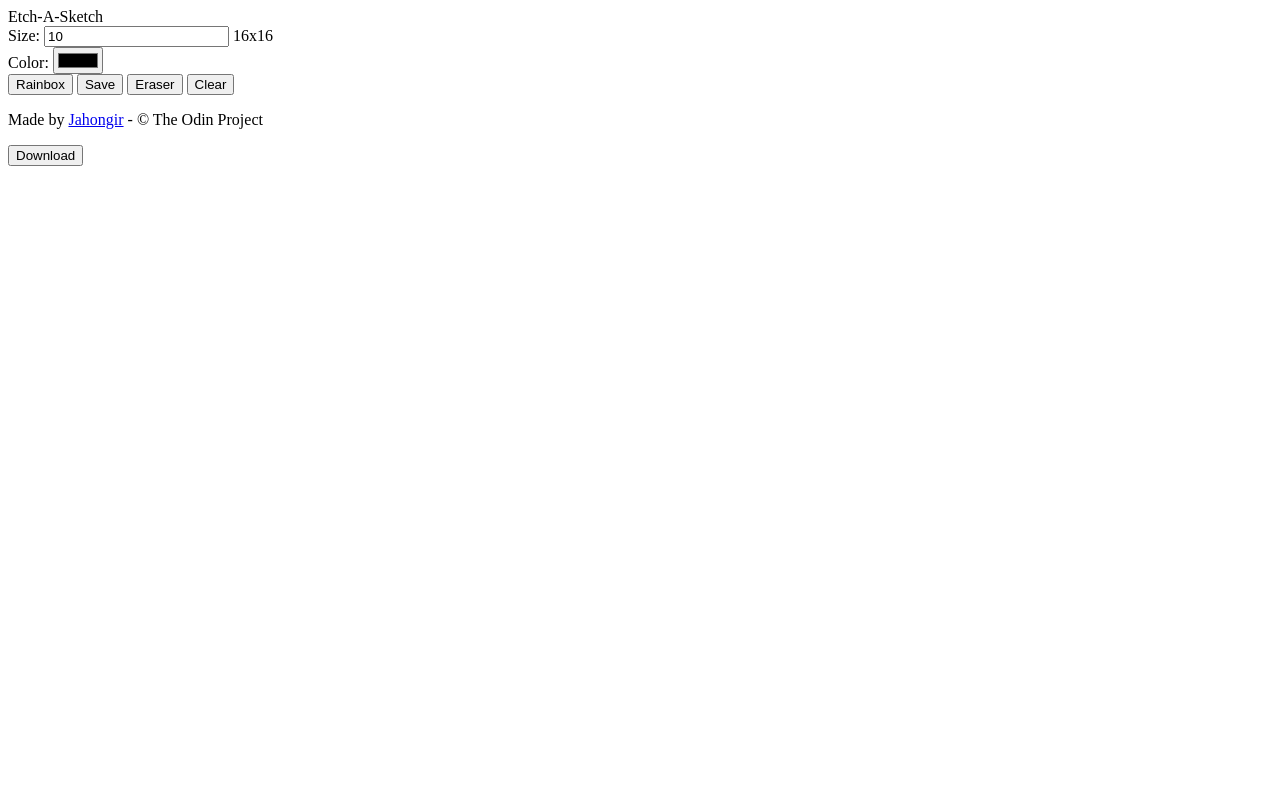
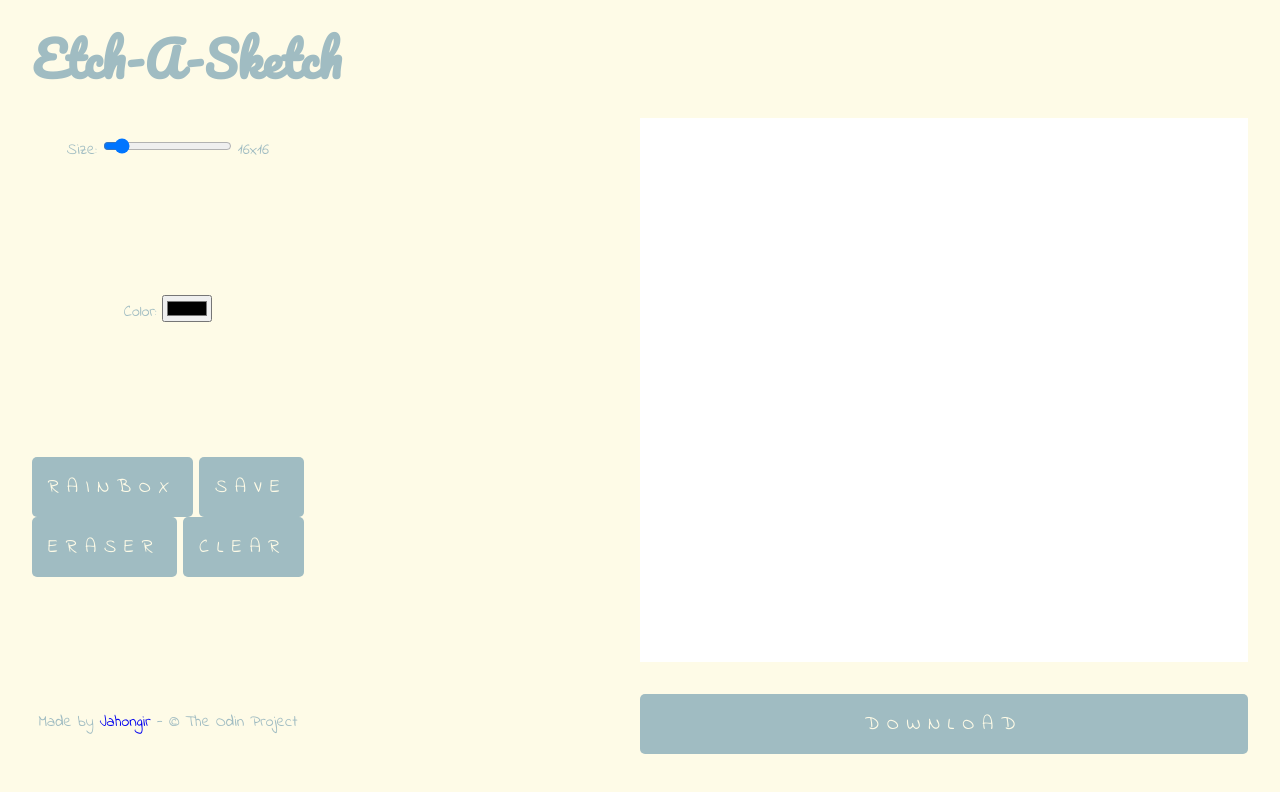
Before and after one commit to TJahongir/TOPsketch, a plain HTML site: page index.html in a window 1280 px wide. Drawn offline with Linux system fonts and the light colour scheme.

Commit message:
Css and HTml almost done

```diff
--- a/index.html
+++ b/index.html
@@ -1,35 +1,48 @@
 <!DOCTYPE html>
 <html lang="en">
 	<head>
-    <meta charset="UTF-8">
-    <meta http-equiv="X-UA-Compatible" content="IE=edge">
-    <meta name="viewport" content="width=device-width, initial-scale=1.0">
-    <link rel="stylesheet" href="style.css">
+		<meta charset="UTF-8" />
+		<meta http-equiv="X-UA-Compatible" content="IE=edge" />
+		<meta name="viewport" content="width=device-width, initial-scale=1.0" />
+		<link rel="preconnect" href="https://fonts.googleapis.com" />
+		<link rel="preconnect" href="https://fonts.gstatic.com" crossorigin />
+		<link
+			href="https://fonts.googleapis.com/css2?family=Indie+Flower&family=Pacifico&display=swap"
+			rel="stylesheet"
+		/>
+		<link rel="stylesheet" href="style.css" />
 		<title>Document</title>
 	</head>
 	<body>
 		<header>
-        <div class="logo">Etch-A-Sketch</div>
+			<a href="#"><h1>Etch-A-Sketch</h1></a>
 		</header>
 		<main>
 			<div class="settings">
 				<div class="size">
 					<label for="size">Size:</label>
-                <input type="slider" id="size" value="10">
+					<input type="range" id="size" value="10" />
 					<span>16x16</span>
 				</div>
 				<div class="color">
 					<label for="color">Color:</label>
-                <input type="color" id="color" value="#000000">
+					<input type="color" id="color" value="#000000" />
 				</div>
 				<div class="buttons">
-                <button id="rainbow">Rainbox</button>
-                <button id="save">Save</button>
-                <button id="eraser">Eraser</button>
-                <button id="clear">Clear</button>
+                    <div class="first-row">
+                        <button class="btn" id="rainbow">Rainbox</button>
+                        <button class="btn" id="save">Save</button>
+                    </div>
+                    <div class="second-row">
+                        <button class="btn" id="eraser">Eraser</button>
+                        <button class="btn" id="clear">Clear</button>
+                    </div>
 				</div>
 				<footer>
-                <p>Made by <a href="www.github.com/TJahongir">Jahongir</a> - &copy; The Odin Project</p>
+					<p>
+						Made by <a href="www.github.com/TJahongir">Jahongir</a> - &copy; The
+						Odin Project
+					</p>
 				</footer>
 			</div>
 			<div class="sketch">
--- a/script.js
+++ b/script.js
@@ -0,0 +1 @@
+HTMLBodyElement;
--- a/style.css
+++ b/style.css
@@ -0,0 +1,95 @@
+/* Defaults */
+:root {
+	--color-primary: #a0bcc2;
+	--color-secondary: #fefbe7;
+	--color-tertiary: #dae5d0;
+}
+
+* {
+	box-sizing: border-box;
+	margin: 0;
+    font-family: 'Indie Flower', cursive;
+}
+
+h1,h2,h3,h4,h5,h6 {
+    font-family: 'Indie Flower', cursive;
+    margin: 0;
+}
+
+body {
+	background-color: var(--color-secondary);
+	font-family: "Indie Flower", sans-serif;
+    color: var(--color-primary);
+	height: 100vh;
+	width: 100vw;
+    padding: 1rem 2rem;
+}
+
+a {
+	text-decoration: none;
+}
+
+.btn {
+    background-color: var(--color-primary);
+    color: var(--color-secondary);
+    border: none;
+    border-radius: 5px;
+    padding: 1rem;
+    font-size: 1.2rem;
+    cursor: pointer;
+    letter-spacing: 8px;
+    text-transform: uppercase;
+    transition: all 0.2s ease-in-out;
+}
+
+/* Header */
+header {
+    height: 10vh;
+}
+
+header h1 {
+    font-size: 3rem;
+    margin: 0;
+    font-family: 'Pacifico', cursive;
+    color: var(--color-primary);
+    cursor: pointer;
+}
+
+/* Main */
+main {
+    height: 85vh;
+    width: 100%;
+    display: flex;
+    justify-content: space-between;
+    align-items: center;
+    gap: 1rem 2rem;
+}
+
+/* Settings */
+.settings {
+    height: 100%;
+    display: flex;
+    flex-direction: column;
+    justify-content: space-around;
+    align-items: center;
+    flex-wrap: wrap;
+    gap: 3rem;
+}
+
+/* Footer */
+
+/* Sketch */
+.sketch {
+    display: flex;
+    place-content: center center;
+    flex-direction: column;
+    height: 100%;
+    width: 50%;
+    gap: 2rem;
+}
+
+.container {
+    height: 80%;
+    width: 100%;
+    background-color: #fff;
+}
```
Lines whose indentation alone changed are shown as unchanged.
